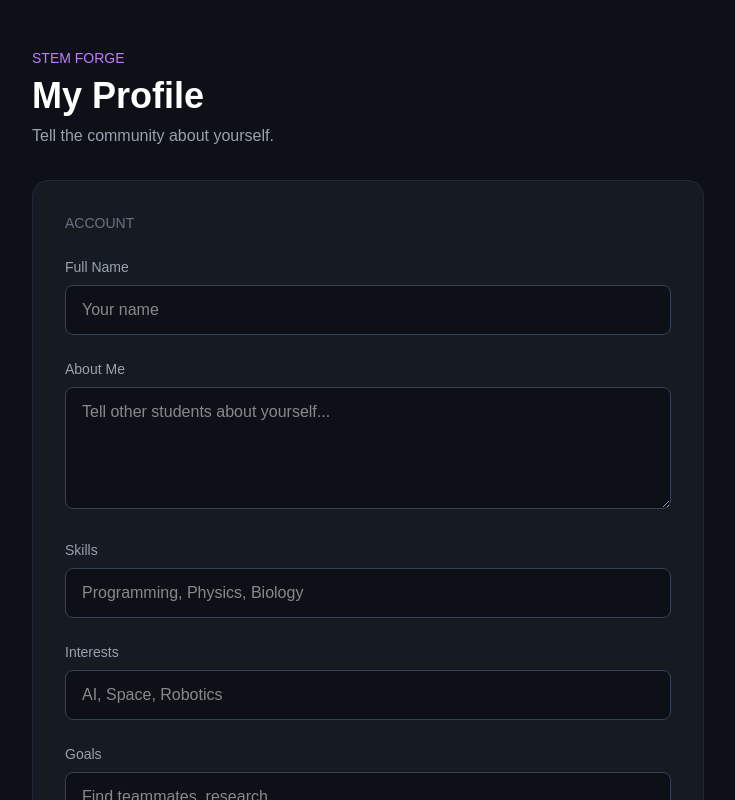
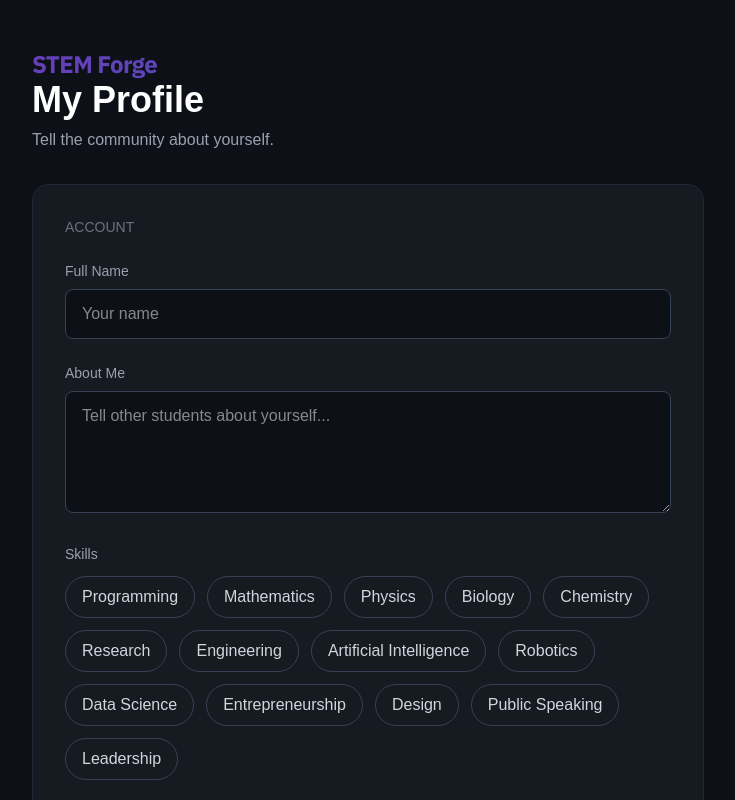
Before and after one commit to maryiazaranok-arch/STEM-Forge, a Next.js app: page /profile in a window 1280 px wide. Shown: the top 800 px of the page, without its empty margins (272-1007 px from the left). Built offline with nearby package versions, Linux system fonts and the light colour scheme; no server answers.

Commit message:
Add skill selection and change some colors

```diff
--- a/app/layout.tsx
+++ b/app/layout.tsx
@@ -1,6 +1,12 @@
 import type { Metadata } from "next";
 import { Geist, Geist_Mono } from "next/font/google";
 import "./globals.css";
+import { IBM_Plex_Sans } from "next/font/google";
+
+export const logoFont = IBM_Plex_Sans({
+  subsets: ["latin"],
+  weight: ["700"],
+});
 
 const geistSans = Geist({
   variable: "--font-geist-sans",
--- a/app/page.tsx
+++ b/app/page.tsx
@@ -1,4 +1,11 @@
 import Link from 'next/link';
+import { IBM_Plex_Sans } from "next/font/google";
+
+export const logoFont = IBM_Plex_Sans({
+  subsets: ["latin"],
+  weight: ["700"],
+});
+
 
 
 export default function Home() {
@@ -7,7 +14,7 @@ export default function Home() {
 
       <div className="p-6 flex justify-between items-center">
 
-        <h1 className="font-bold text-xl">
+        <h1 className={`${logoFont.className} text-3xl`}>
           STEM Forge
         </h1>
 
--- a/app/profile/page.tsx
+++ b/app/profile/page.tsx
@@ -2,13 +2,37 @@
 
 import { useEffect, useState } from "react";
 import { supabase } from "@/lib/supabase";
+import { IBM_Plex_Sans } from "next/font/google";
+
+const skillOptions = [
+  "Programming",
+  "Mathematics",
+  "Physics",
+  "Biology",
+  "Chemistry",
+  "Research",
+  "Engineering",
+  "Artificial Intelligence",
+  "Robotics",
+  "Data Science",
+  "Entrepreneurship",
+  "Design",
+  "Public Speaking",
+  "Leadership",
+];
+
+export const logoFont = IBM_Plex_Sans({
+  subsets: ["latin"],
+  weight: ["700"],
+});
+
 
 export default function ProfilePage() {
   const [user, setUser] = useState<any>(null);
 
   const [name, setName] = useState("");
   const [bio, setBio] = useState("");
-  const [skills, setSkills] = useState("");
+  const [skills, setSkills] = useState<string[]>([]);
   const [interests, setInterests] = useState("");
   const [goals, setGoals] = useState("");
 
@@ -24,6 +48,14 @@ export default function ProfilePage() {
     setUser(user);
   }
 
+  function toggleSkill(skill: string) {
+  if (skills.includes(skill)) {
+    setSkills(skills.filter((item) => item !== skill));
+  } else {
+    setSkills([...skills, skill]);
+  }
+}
+
   async function saveProfile() {
     if (!user) return;
 
@@ -33,7 +65,7 @@ export default function ProfilePage() {
         id: user.id,
         full_name: name,
         bio: bio,
-        skills: skills ? skills.split(",") : [],
+        skills: skills,
         interests: interests ? interests.split(",") : [],
         goals: goals ? goals.split(",") : [],
       });
@@ -52,9 +84,10 @@ export default function ProfilePage() {
       <div className="max-w-2xl mx-auto">
 
         <div className="mb-8">
-          <p className="text-purple-400 text-sm mb-2">
-            STEM FORGE
-          </p>
+          <h1
+            className={`${logoFont.className} text-2xl font-bold tracking-tight bg-linear-to-r from-violet-500/70 to-blue-500/70 bg-clip-text text-transparent`}>
+            STEM Forge
+          </h1>
 
           <h1 className="text-4xl font-bold">
             My Profile
@@ -114,20 +147,31 @@ export default function ProfilePage() {
           </div>
 
 
-          <div className="mb-6">
+          <div className="mb-8">
 
-            <label className="block text-sm text-gray-400 mb-2">
-              Skills
-            </label>
+  <label className="block text-sm text-gray-400 mb-3">
+    Skills
+  </label>
 
-            <input
-              value={skills}
-              onChange={(e) => setSkills(e.target.value)}
-              placeholder="Programming, Physics, Biology"
-              className="w-full bg-[#0D1117] border border-gray-700 rounded-lg px-4 py-3 outline-none focus:border-purple-500"
-            />
+  <div className="flex flex-wrap gap-3">
 
-          </div>
+    {skillOptions.map((skill) => (
+      <button
+        key={skill}
+        type="button"
+        onClick={() => toggleSkill(skill)}
+        className={`px-4 py-2 rounded-full border transition ${
+        skills.includes(skill)
+          ? "bg-gradient-to-r from-violet-500/70 to-blue-500/70 border-violet-400/50 text-white"
+          : "border-gray-700 text-gray-300 hover:border-purple-500"
+          }`} >
+          {skill}
+        </button>
+      ))}
+
+    </div>
+
+  </div>
 
 
           <div className="mb-6">
```
